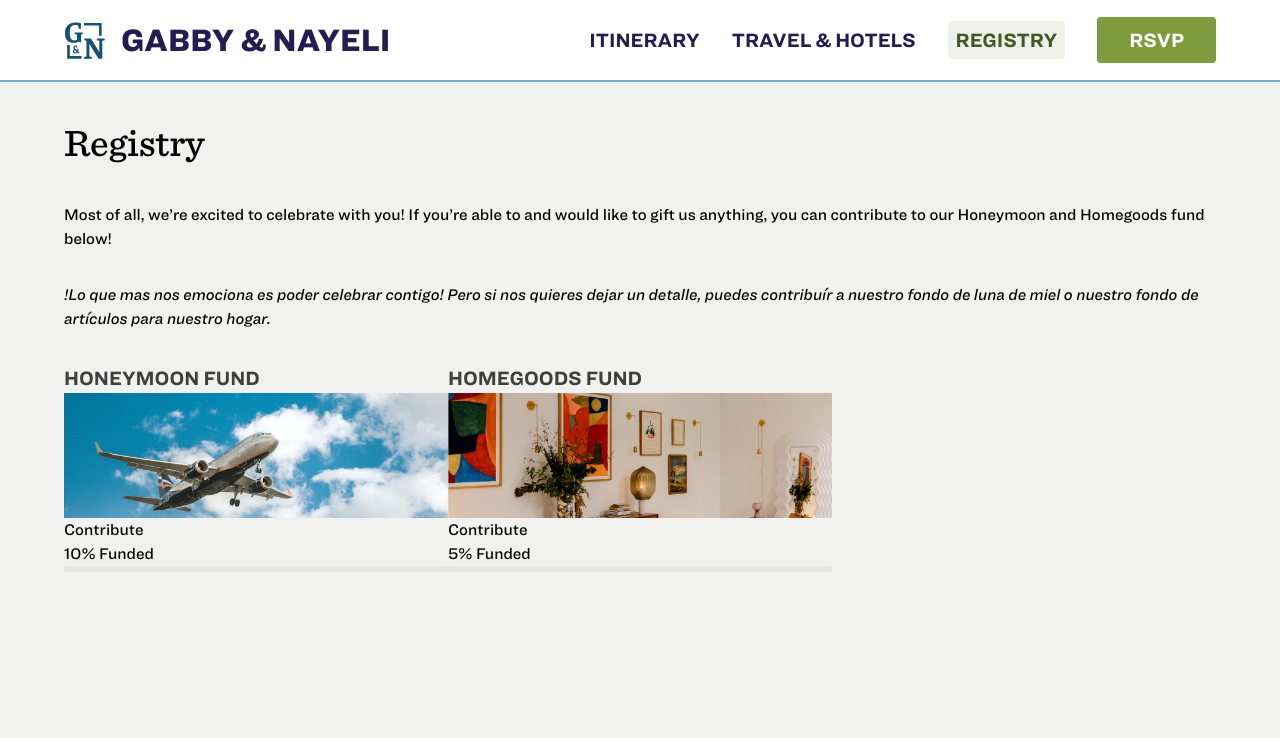
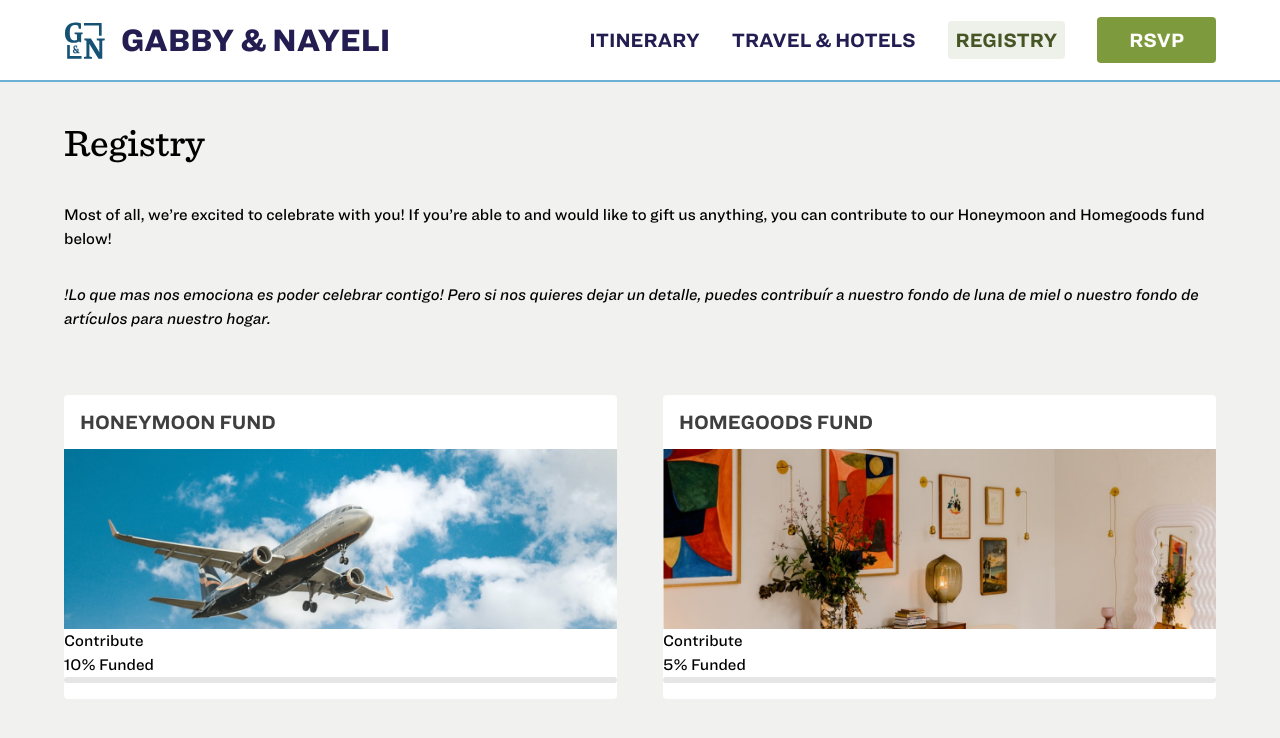
Before and after one commit to gabrielkilly/nabby-wedding, a Next.js app: page /registry in a window 1280 px wide. Shown: the top 738 px of the page. Built offline with nearby package versions, Linux system fonts and the light colour scheme.

Commit message:
in prog '

```diff
--- a/pages/registry.tsx
+++ b/pages/registry.tsx
@@ -17,7 +17,7 @@ export default function Registry() {
             <h2 className='mt-8'>Registry</h2>
             <p>Most of all, we’re excited to celebrate with you! If you’re able to and would like to gift us anything, you can contribute to our Honeymoon and Homegoods fund below!</p>
             <p className='italic'>!Lo que mas nos emociona es poder celebrar contigo! Pero si nos quieres dejar un detalle, puedes contribuír a nuestro fondo de luna de miel o nuestro fondo de artículos para nuestro hogar.</p>
-            <div className='flex'>
+            <div className='flex justify-between mt-8'>
               {funds.map(fund => Fund(fund))}
             </div>
           </div>
@@ -51,8 +51,8 @@ const funds: Array<FundProps> = [
 
 const Fund = ({title, imagePath, fundPercentage, ctaPath}: FundProps) => {
   return (
-    <div key={title} className='w-1/3 flex flex-col justify-between items-between'>
-      <h5 className='text-[#3F3F3F]'>{title}</h5>
+    <div key={title} className='w-[48%] flex flex-col rounded bg-white'>
+      <h5 className='text-[#3F3F3F] px-4 py-3'>{title}</h5>
       <img className='w-full h-auto' src={imagePath}/>
       <a href={ctaPath} className="btn">Contribute</a>
       <p className='w-full'>{fundPercentage}% Funded</p>
```
